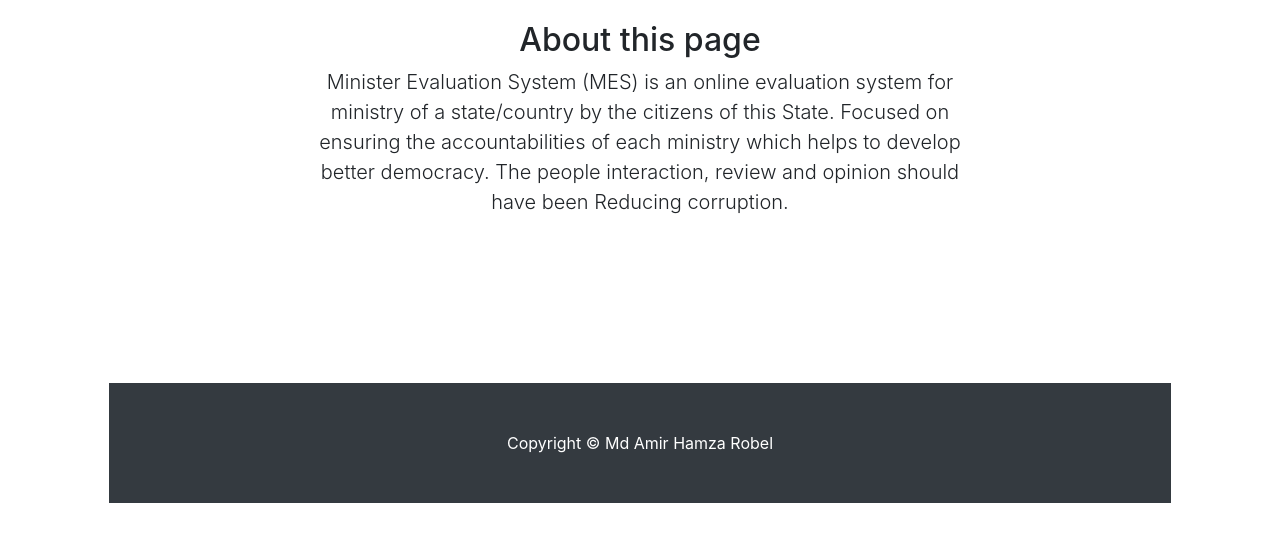
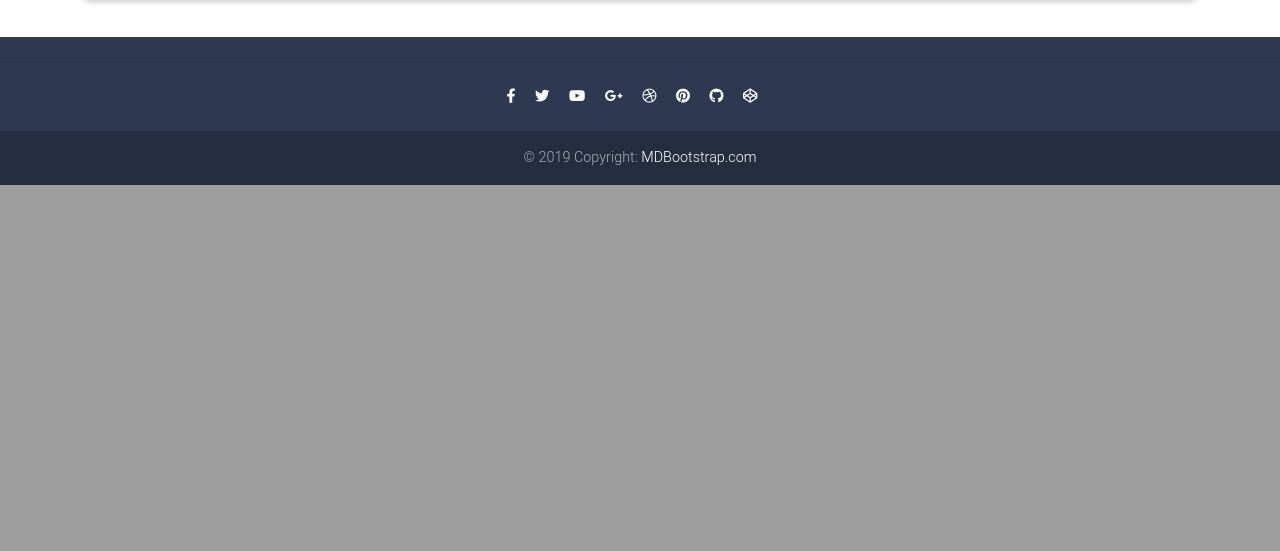
Before and after one commit to harunurkst/ministry-evaluation-system, a Django app: page / in a window 1280 px wide. Shown: the part 615-1166 px from the top of the page. After the commit the page ends 800 px from the top, so only its background shows below. Run offline with Django 3.2, Linux system fonts and the light colour scheme; some libraries are stand-ins or nearby versions.

Commit message:
implement metarial design

```diff
--- a/ministry_evolution_system/views.py
+++ b/ministry_evolution_system/views.py
@@ -1,6 +1,11 @@
+import random
 from django.shortcuts import render, redirect
 from vote.forms import UserLoginForm
 from nid.models import NidInfo, PhoneList, VerifyMobile
+
+
+def generate_otp():
+    return random.randint(1000, 9999)
 
 def home(request):
     return render(request, 'index.html')
@@ -17,8 +22,9 @@ def user_login(request):
 
             try:
                 phone_obj = PhoneList.objects.get(nid__nid_number=nid, mobile_number=mobile)
-                print("phone obj",phone_obj)
-                verify_obj = VerifyMobile.objects.create(mobile=phone_obj, otp=1234)
+                otp = generate_otp()
+                request.session["otp"] = otp
+                verify_obj = VerifyMobile.objects.create(mobile=phone_obj, otp=otp)
 
                 request.session["verify_id"] = verify_obj.id
                 return redirect('verify_phone')
@@ -32,13 +38,10 @@ def user_login(request):
     context = {'forms': forms}
     return render(request, 'login.html', context)
 
-def user_logout(request):
-    del request.session['user']
-    return redirect('home')
-
 
 def verify_phone(request):
     verify_id = request.session["verify_id"]
+    otp = request.session["otp"]
     verify_obj = VerifyMobile.objects.get(id=verify_id)
     if request.method == 'POST':
         otp = request.POST.get('otp', None)
@@ -51,4 +54,9 @@ def verify_phone(request):
         context = {'errMsg': 'OTP Doesn\'t match'}
         return render(request, 'verify.html', context)
 
-    return render(request, 'verify.html')
+    return render(request, 'verify.html', {'otp': otp})
+
+
+def user_logout(request):
+    del request.session['user']
+    return redirect('home')
--- /dev/null
+++ b/templates/base-home.html
@@ -0,0 +1,40 @@
+<!doctype html>
+<html lang="en">
+  <head>
+    {% load static %}
+    <!-- Required meta tags -->
+    <meta charset="utf-8">
+    <meta name="viewport" content="width=device-width, initial-scale=1, shrink-to-fit=no">
+
+    <!-- Bootstrap CSS -->
+    <!-- Font Awesome -->
+    <link rel="stylesheet" href="https://use.fontawesome.com/releases/v5.8.2/css/all.css">
+    <!-- Bootstrap core CSS -->
+    <link href="https://cdnjs.cloudflare.com/ajax/libs/twitter-bootstrap/4.3.1/css/bootstrap.min.css" rel="stylesheet">
+    <!-- Material Design Bootstrap -->
+    <link href="https://cdnjs.cloudflare.com/ajax/libs/mdbootstrap/4.8.2/css/mdb.min.css" rel="stylesheet">
+    <link rel="stylesheet" href="{% static 'css/style.min.css' %}">
+
+    <title>MES</title>
+    {% block extracss %}
+    {% endblock %}
+  </head>
+  <body>
+    {% include 'navbar.html' %}
+
+    {% block content %}{% endblock %}
+
+
+
+    <!-- Optional JavaScript -->
+    <!-- jQuery first, then Popper.js, then Bootstrap JS -->
+    <!-- JQuery -->
+    <script type="text/javascript" src="https://cdnjs.cloudflare.com/ajax/libs/jquery/3.4.1/jquery.min.js"></script>
+    <!-- Bootstrap tooltips -->
+    <script type="text/javascript" src="https://cdnjs.cloudflare.com/ajax/libs/popper.js/1.14.4/umd/popper.min.js"></script>
+    <!-- Bootstrap core JavaScript -->
+    <script type="text/javascript" src="https://cdnjs.cloudflare.com/ajax/libs/twitter-bootstrap/4.3.1/js/bootstrap.min.js"></script>
+    <!-- MDB core JavaScript -->
+    <script type="text/javascript" src="https://cdnjs.cloudflare.com/ajax/libs/mdbootstrap/4.8.2/js/mdb.min.js"></script>
+  </body>
+</html>
--- a/templates/base.html
+++ b/templates/base.html
@@ -7,64 +7,74 @@
     <meta name="viewport" content="width=device-width, initial-scale=1, shrink-to-fit=no">
 
     <!-- Bootstrap CSS -->
-    <link rel="stylesheet" href="https://stackpath.bootstrapcdn.com/bootstrap/4.3.1/css/bootstrap.min.css" integrity="sha384-ggOyR0iXCbMQv3Xipma34MD+dH/1fQ784/j6cY/iJTQUOhcWr7x9JvoRxT2MZw1T" crossorigin="anonymous">
-    <link href="{% static 'css/starter-template.css' %}" rel="stylesheet">
-    <title>Hello, world!</title>
+    <!-- Font Awesome -->
+    <link rel="stylesheet" href="https://use.fontawesome.com/releases/v5.8.2/css/all.css">
+    <!-- Bootstrap core CSS -->
+    <link href="https://cdnjs.cloudflare.com/ajax/libs/twitter-bootstrap/4.3.1/css/bootstrap.min.css" rel="stylesheet">
+    <!-- Material Design Bootstrap -->
+    <link href="https://cdnjs.cloudflare.com/ajax/libs/mdbootstrap/4.8.2/css/mdb.min.css" rel="stylesheet">
+    <title>MES</title>
     {% block extracss %}
     {% endblock %}
   </head>
-  <body id="page-top">
-      <nav class="navbar navbar-expand-md navbar-dark bg-dark fixed-top">
-          <a class="navbar-brand" href="{% url 'home' %}">Ministry Eveluation System</a>
-          <button class="navbar-toggler" type="button" data-toggle="collapse" data-target="#navbarsExampleDefault" aria-controls="navbarsExampleDefault" aria-expanded="false" aria-label="Toggle navigation">
-            <span class="navbar-toggler-icon"></span>
-          </button>
+  <body>
+    {% include 'navbar.html' %}
+      <!--<nav class="navbar navbar-expand-md navbar-dark bg-dark fixed-top">-->
+          <!--<a class="navbar-brand" href="{% url 'home' %}">Ministry Eveluation System</a>-->
+          <!--<button class="navbar-toggler" type="button" data-toggle="collapse" data-target="#navbarsExampleDefault" aria-controls="navbarsExampleDefault" aria-expanded="false" aria-label="Toggle navigation">-->
+            <!--<span class="navbar-toggler-icon"></span>-->
+          <!--</button>-->
+    <!---->
+          <!--<div class="collapse navbar-collapse" id="navbarsExampleDefault">-->
+            <!--<ul class="navbar-nav mr-auto">-->
+              <!--{% if request.session.user %}-->
+              <!--<li class="nav-item ">-->
+                <!--<a class="nav-link" href="{% url 'get-ministry' %}">Cast Vote</a>-->
+              <!--</li>-->
+              <!--<li class="nav-item">-->
+                <!--<a class="nav-link" href="{% url 'vote-report' %}">Result</a>-->
+              <!--</li>-->
+              <!--{% endif %}-->
+              <!---->
+            <!--</ul>-->
+            <!--<form class="form-inline my-2 my-lg-0">-->
+              <!--<p>Hello, {{ request.session.user}}</p>-->
+              <!---->
+              <!--{% if request.session.user %}-->
+              <!--<a class="btn btn-outline-danger my-2 my-sm-0" href="{% url 'logout' %}">Logout</a>-->
+              <!--{% else %}-->
+              <!--<a class="btn btn-outline-success my-2 my-sm-0" href="{% url 'login' %}">Login</a>-->
+              <!--{% endif %}-->
+            <!--</form>-->
+          <!--</div>-->
+        <!--</nav>-->
 
-          <div class="collapse navbar-collapse" id="navbarsExampleDefault">
-            <ul class="navbar-nav mr-auto">
-              <li class="nav-item">
-                <a class="nav-link" href="#">Home</a>
-              </li>
-              {% if request.session.user %}
-              <li class="nav-item ">
-                <a class="nav-link" href="{% url 'get-ministry' %}">Cast Vote</a>
-              </li>
-              <li class="nav-item">
-                <a class="nav-link" href="{% url 'vote-report' %}">Result</a>
-              </li>
-              {% endif %}
-
-            </ul>
-            <form class="form-inline my-2 my-lg-0">
-              <p>Hello, {{ request.session.user}}</p>
-
-              {% if request.session.user %}
-              <a class="btn btn-outline-danger my-2 my-sm-0" href="{% url 'logout' %}">Logout</a>
-              {% else %}
-              <a class="btn btn-outline-success my-2 my-sm-0" href="{% url 'login' %}">Login</a>
-              {% endif %}
-            </form>
+        <div class="container">
+          <div class="row">
+            <div class="col-md-6 mx-auto">
+              <div class="card">
+                  <h5 class="card-header info-color white-text text-center py-4">
+                      <strong>{% block content-title %}{% endblock %}</strong>
+                  </h5>
+                  <div class="card-body px-lg-5 pt-0">
+                      {% block content-body %} {% endblock %}
+                  </div>
+              </div>
+              {% block result %}
+              {% endblock %}
+            </div>
           </div>
-        </nav>
-
-        <main role="main" class="container">
-
-          <div class="starter-template">
-
-            {% block content %}
-            {% endblock %}
-          </div>
-
-        </main><!-- /.container -->
-
-
-
-
+        </div><!-- /.container -->
 
     <!-- Optional JavaScript -->
     <!-- jQuery first, then Popper.js, then Bootstrap JS -->
-    <script src="https://code.jquery.com/jquery-3.3.1.slim.min.js" integrity="sha384-q8i/X+965DzO0rT7abK41JStQIAqVgRVzpbzo5smXKp4YfRvH+8abtTE1Pi6jizo" crossorigin="anonymous"></script>
-    <script src="https://cdnjs.cloudflare.com/ajax/libs/popper.js/1.14.7/umd/popper.min.js" integrity="sha384-UO2eT0CpHqdSJQ6hJty5KVphtPhzWj9WO1clHTMGa3JDZwrnQq4sF86dIHNDz0W1" crossorigin="anonymous"></script>
-    <script src="https://stackpath.bootstrapcdn.com/bootstrap/4.3.1/js/bootstrap.min.js" integrity="sha384-JjSmVgyd0p3pXB1rRibZUAYoIIy6OrQ6VrjIEaFf/nJGzIxFDsf4x0xIM+B07jRM" crossorigin="anonymous"></script>
+    <!-- JQuery -->
+    <script type="text/javascript" src="https://cdnjs.cloudflare.com/ajax/libs/jquery/3.4.1/jquery.min.js"></script>
+    <!-- Bootstrap tooltips -->
+    <script type="text/javascript" src="https://cdnjs.cloudflare.com/ajax/libs/popper.js/1.14.4/umd/popper.min.js"></script>
+    <!-- Bootstrap core JavaScript -->
+    <script type="text/javascript" src="https://cdnjs.cloudflare.com/ajax/libs/twitter-bootstrap/4.3.1/js/bootstrap.min.js"></script>
+    <!-- MDB core JavaScript -->
+    <script type="text/javascript" src="https://cdnjs.cloudflare.com/ajax/libs/mdbootstrap/4.8.2/js/mdb.min.js"></script>
   </body>
 </html>
--- a/templates/index.html
+++ b/templates/index.html
@@ -1,52 +1,110 @@
-{% extends 'base.html' %}
+{% extends 'base-home.html' %}
 
 
 {% block extracss %}
 {% load static %}
 <!-- Custom styles for this template -->
-  <link href="{% static 'css/scrolling-nav.css' %}" rel="stylesheet">
+  <!--<link href="{% static 'css/scrolling-nav.css' %}" rel="stylesheet">-->
 {% endblock %}
 
 {% block content %}
 
 
-  <!-- Navigation -->
+    <!--Main Navigation-->
 
+    <!--Main Navigation-->
 
-  <header class="bg-primary text-white">
-    <div class="container text-center">
-      <h1>Ministry Evaluation System</h1>
-      <p class="lead">An online evaluation system for ministry of a state/country by the citizens of this State</p>
-    </div>
-  </header>
+    <!--Main layout-->
+    <main class="mt-5 pt-5">
+        <div class="container">
 
-  <section id="about">
-    <div class="container">
-      <div class="row">
-        <div class="col-lg-8 mx-auto">
-          <h2>About this page</h2>
-          <p class="lead">Minister Evaluation System (MES) is an online evaluation
+            <!--Section: Jumbotron-->
+            <section class="card wow fadeIn" style="background-image: url(https://mdbootstrap.com/img/Photos/Others/gradient1.jpg);">
+
+                <!-- Content -->
+                <div class="card-body text-white text-center py-5 px-5 my-5">
+
+                    <h1 class="mb-4">
+                        <strong>Ministry Evaluation System</strong>
+                    </h1>
+
+                    <p class="mb-4">
+                        Minister Evaluation System (MES) is an online evaluation
            system for ministry of a state/country by the citizens of this State.
            Focused on ensuring the accountabilities of each ministry which helps
            to develop better democracy. The people interaction, review and opinion
-            should have been Reducing corruption.
-          </p>
+            should have been Reducing corruption..
+                    </p>
+                    <a  href="{% url 'login' %}" class="btn btn-outline-white btn-lg">Start Voting
+                        <i class="fas fa-graduation-cap ml-2"></i>
+                    </a>
+
+                </div>
+                <!-- Content -->
+            </section>
+            <!--Section: Jumbotron-->
+
+            <hr class="my-5">
+
+            <!--Section: Cards-->
+
+            <!--Section: Cards-->
 
         </div>
-      </div>
-    </div>
-  </section>
+    </main>
+    <!--Main layout-->
 
+    <!--Footer-->
+    <footer class="fixed-bottom page-footer text-center font-small mdb-color darken-2 mt-4 wow fadeIn">
 
+        <!--Call to action-->
 
+        <!--/.Call to action-->
 
+        <hr class="my-4">
 
-  <!-- Footer -->
-  <footer class="py-5 bg-dark">
-    <div class="container">
-      <p class="m-0 text-center text-white">Copyright &copy; Md Amir Hamza Robel</p>
-    </div>
-    <!-- /.container -->
-  </footer>
+        <!-- Social icons -->
+        <div class="pb-4">
+            <a href="https://www.facebook.com/mdbootstrap" target="_blank">
+                <i class="fab fa-facebook-f mr-3"></i>
+            </a>
 
+            <a href="https://twitter.com/MDBootstrap" target="_blank">
+                <i class="fab fa-twitter mr-3"></i>
+            </a>
+
+            <a href="https://www.youtube.com/watch?v=7MUISDJ5ZZ4" target="_blank">
+                <i class="fab fa-youtube mr-3"></i>
+            </a>
+
+            <a href="https://plus.google.com/u/0/b/107863090883699620484" target="_blank">
+                <i class="fab fa-google-plus-g mr-3"></i>
+            </a>
+
+            <a href="https://dribbble.com/mdbootstrap" target="_blank">
+                <i class="fab fa-dribbble mr-3"></i>
+            </a>
+
+            <a href="https://pinterest.com/mdbootstrap" target="_blank">
+                <i class="fab fa-pinterest mr-3"></i>
+            </a>
+
+            <a href="https://github.com/mdbootstrap/bootstrap-material-design" target="_blank">
+                <i class="fab fa-github mr-3"></i>
+            </a>
+
+            <a href="http://codepen.io/mdbootstrap/" target="_blank">
+                <i class="fab fa-codepen mr-3"></i>
+            </a>
+        </div>
+        <!-- Social icons -->
+
+        <!--Copyright-->
+        <div class="footer-copyright py-3">
+            © 2019 Copyright:
+            <a href="https://mdbootstrap.com/education/bootstrap/" target="_blank"> MDBootstrap.com </a>
+        </div>
+        <!--/.Copyright-->
+
+    </footer>
 {% endblock %}
--- /dev/null
+++ b/templates/navbar.html
@@ -0,0 +1,13 @@
+<div class="d-flex flex-column flex-md-row align-items-center p-3 px-md-4 mb-3 bg-white border-bottom shadow-sm">
+      <h5 class="my-0 mr-md-auto font-weight-normal"><a href="{% url 'home' %}">Ministry Eveluation System</a></h5>
+      {% if request.session.user %}
+      <nav class="my-2 my-md-0 mr-md-3">
+        <a class="p-2 text-dark" href="{% url 'get-ministry' %}">Cast Vote</a>
+        <a class="p-2 text-dark" href="{% url 'vote-report' %}" >Report</a>
+
+      </nav>
+      <a class="btn btn-outline-danger waves-effect" href="{% url 'logout' %}">Log Out</a>
+      {% else %}
+      <a class="btn btn-outline-success waves-effect" href="{% url 'login' %}">Login</a>
+      {% endif %}
+    </div>
```
Also changed, not shown: templates/cast_vote.html (+9 -8 lines), templates/forms.html (added, +10 -0 lines), templates/get_ministry.html (+5 -7 lines), templates/login.html (+5 -8 lines), templates/verify.html (+8 -5 lines), templates/vote/vote_report.html (+16 -3 lines), vote/forms.py (+6 -5 lines), vote/views.py (+14 -10 lines).
